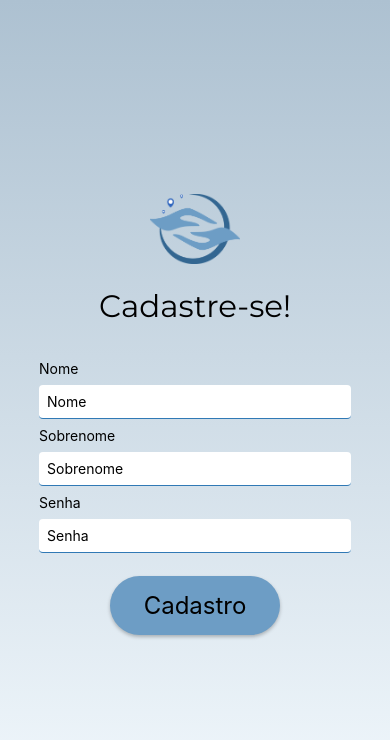
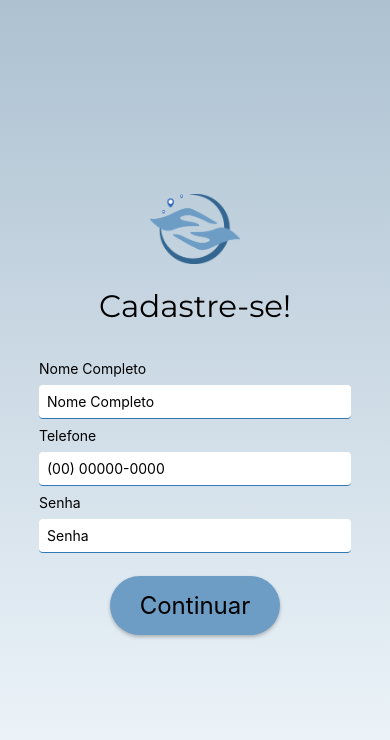
Before and after one commit to JhonatanDev132/acompanho, a React Native app: screen /Cadastro in a window 390 px wide. Shown: the top 740 px of the page. Built offline with nearby package versions, Linux system fonts and the light colour scheme.

Commit message:
Update Cadastro.js

```diff
--- a/src/screens/Cadastro.js
+++ b/src/screens/Cadastro.js
@@ -8,31 +8,49 @@ import {
 } from "react-native";
 import Icon from "../../assets/icon.png";
 import SafeContainer from "../components/SafeContainer";
-import React from "react";
+import React, { useState } from "react";
 
 export default function Cadastro({ navigation }) {
+  const [telefone, setTelefone] = useState("");
+
+  // Função para formatar o número de telefone conforme o usuário insere
+  const formatarTelefone = (input) => {
+    // Remove todos os caracteres não numéricos do input
+    const cleaned = ("" + input).replace(/\D/g, "");
+    // Formata o número de telefone: (xx) xxxxx-xxxx
+    const match = cleaned.match(/^(\d{2})(\d{5})(\d{4})$/);
+    if (match) {
+      return "(" + match[1] + ") " + match[2] + "-" + match[3];
+    }
+    return null;
+  };
+
   return (
     <SafeContainer>
       <Image source={Icon} style={estilos.logo} />
       <Text style={estilos.subtitle}>Cadastre-se!</Text>
       <View style={estilos.formulario}>
-        <Text>Nome</Text>
+        <Text>Nome Completo</Text>
         <TextInput
-          placeholder="Nome"
+          placeholder="Nome Completo"
           style={estilos.input}
           keyboardType="default"
         />
-        <Text>Sobrenome</Text>
+        <Text>Telefone</Text>
         <TextInput
-          placeholder="Sobrenome"
+          placeholder="(00) 00000-0000"
+          maxLength={15}
           style={estilos.input}
-          keyboardType="default"
+          keyboardType="phone-pad"
+          value={telefone}
+          onChangeText={(text) => setTelefone(formatarTelefone(text))}
+          autoCompleteType="off"
         />
         <Text>Senha</Text>
         <TextInput placeholder="Senha" style={estilos.input} secureTextEntry />
       </View>
       <Pressable style={estilos.botao}>
-        <Text style={estilos.textoBotao}>Cadastro</Text>
+        <Text style={estilos.textoBotao}>Continuar</Text>
       </Pressable>
     </SafeContainer>
   );
```
